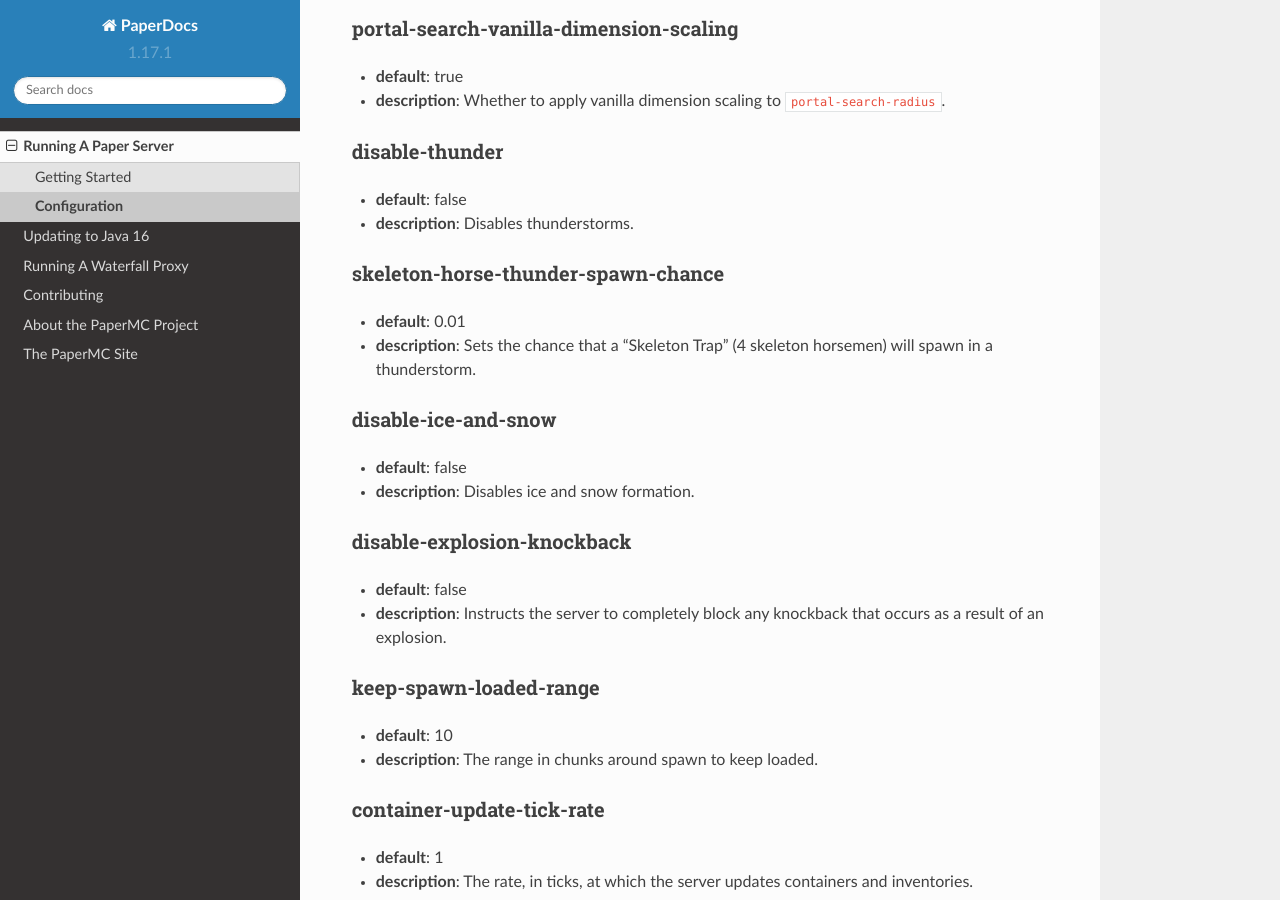
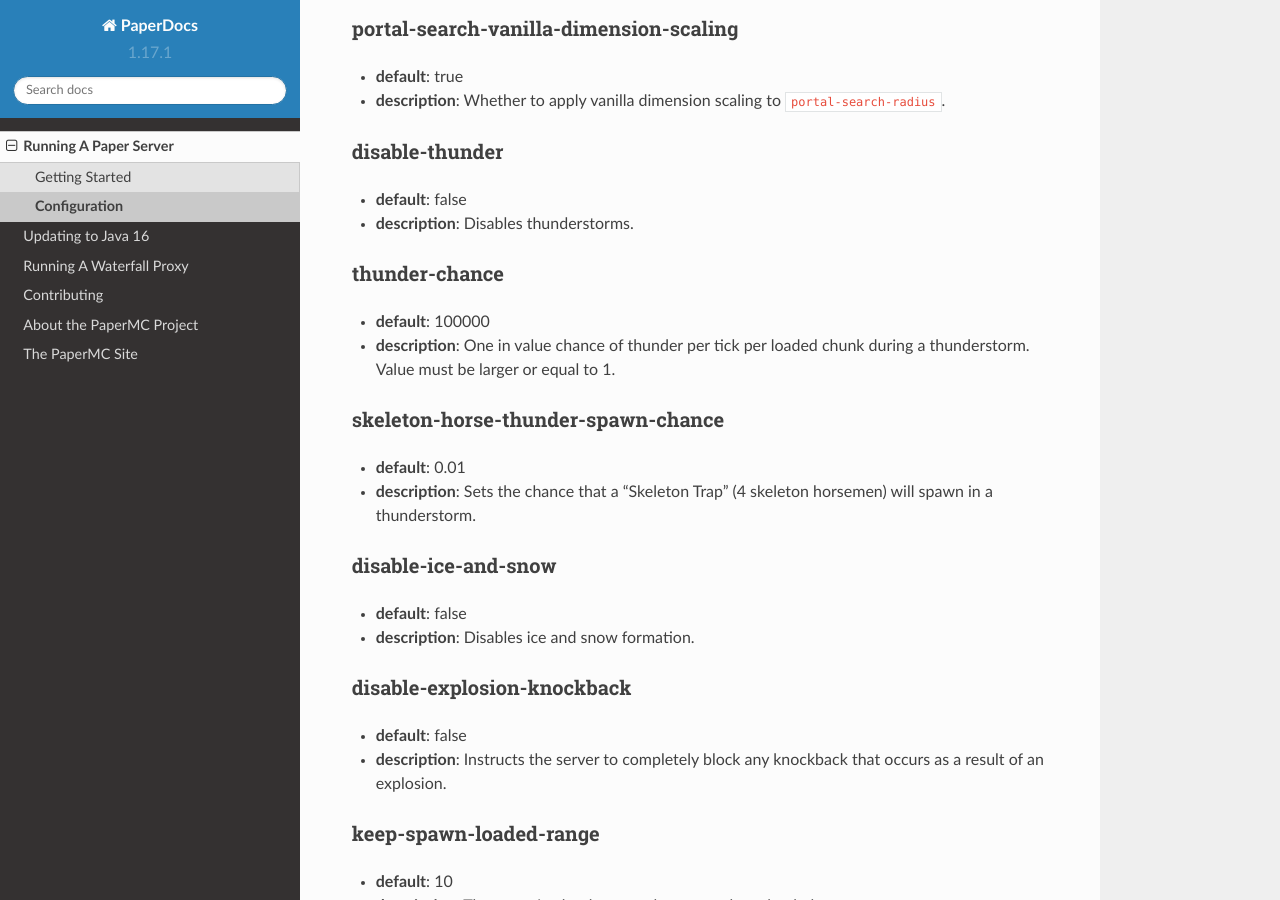
Before and after one commit to PaperMC/PaperDocs, a Sphinx documentation site: the page built from source/server/configuration.rst, in a window 1280 px wide and 900 px high, scrolled down 15589 px. Built offline with Sphinx 7.4.7 and the Read the Docs theme 2.0.0, drawn with Linux system fonts in a browser that asks for light colours.

Commit message:
Update configuration.rst

```diff
--- a/source/server/configuration.rst
+++ b/source/server/configuration.rst
@@ -670,6 +670,12 @@
 * **default**: false
 * **description**: Disables thunderstorms.
 
+thunder-chance
+~~~~~~~~~~~~~~~
+* **default**: 100000
+* **description**: One in value chance of thunder per tick per loaded chunk during a
+  thunderstorm. Value must be larger or equal to 1.
+
 skeleton-horse-thunder-spawn-chance
 ~~~~~~~~~~~~~~~~~~~~~~~~~~~~~~~~~~~
 * **default**: 0.01
```
